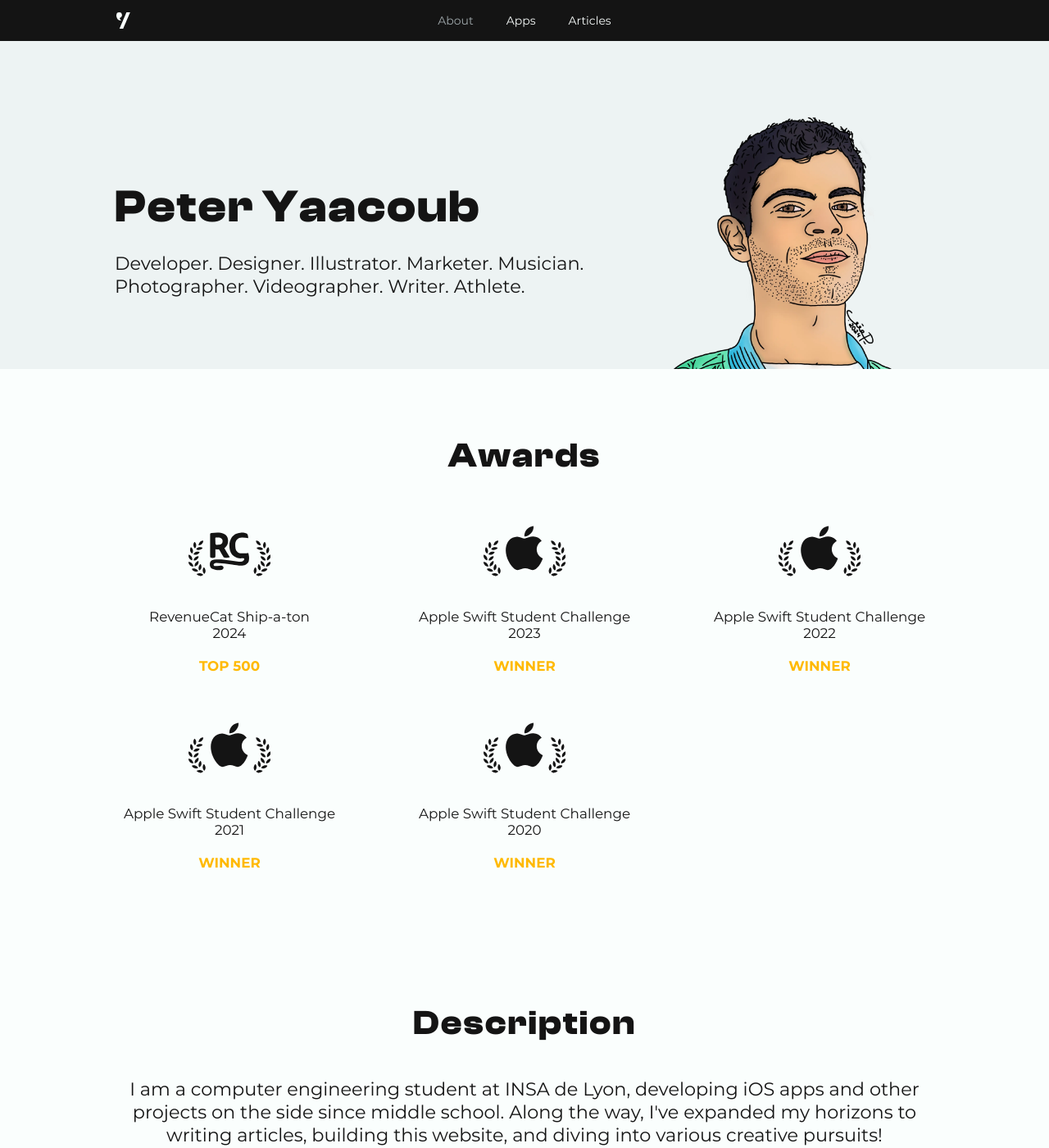
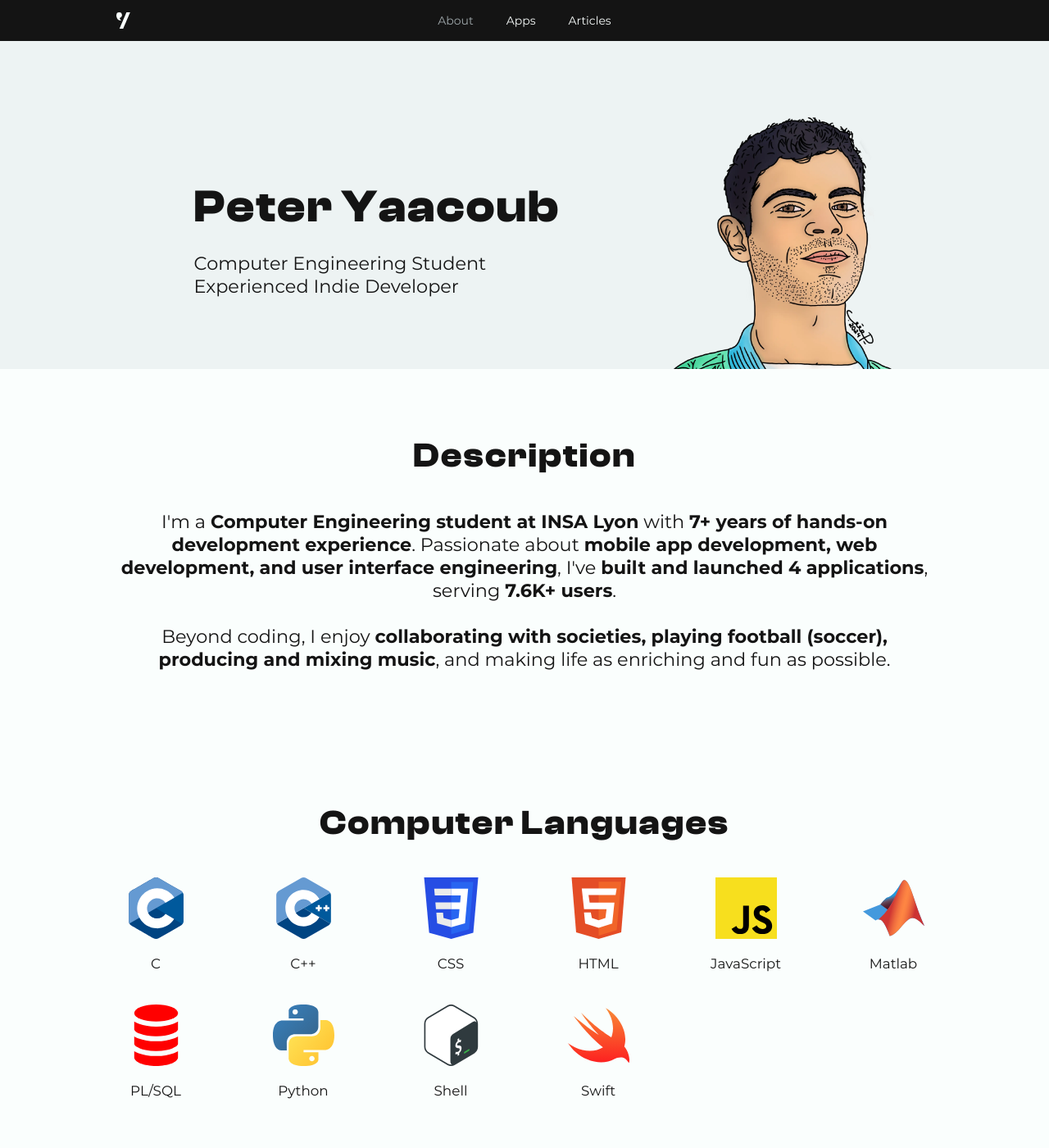
Before and after one commit to Yaacoub/yaacoub.github.io, a Jekyll site: the page built from about/index.md, in a window 1280 px wide and 1400 px high. Shown: the whole window at 82% size. Built offline with Jekyll 4.4.1, drawn with Linux system fonts in a browser that asks for light colours; some of the changed text lies outside the part shown.

```diff
--- a/-stylesheets/-global.css
+++ b/-stylesheets/-global.css
@@ -547,14 +547,14 @@ section.app-hero figure.screenshots img {
 
 section.collection > div {
 	column-gap: var(--padding-l);
-	grid-template-columns: 1fr 1fr 1fr;
+	grid-template-columns: repeat(6, 1fr);
 	row-gap: var(--padding-m);
 	text-align: center;
 }
 
 section.collection figure {
-	height: var(--symbol-l);
-	width: var(--symbol-l);
+	height: var(--symbol-m);
+	width: var(--symbol-m);
 }
 
 section.collection figure img {
@@ -562,7 +562,7 @@ section.collection figure img {
 }
 
 section.collection *:not(.item) {
-	grid-column: span 3;
+	grid-column: span 6;
 }
 
 section.collection .item {
@@ -958,6 +958,15 @@ what are you even doing? */
 		text-align: center;
 	}
 
+	section.collection > div {
+		column-gap: var(--padding-l);
+		grid-template-columns: repeat(3, 1fr);
+	}
+
+	section.collection *:not(.item) {
+		grid-column: span 3;
+	}
+
 	section.collection.collection4 > div {
 		grid-template-columns: 1fr 1fr 1fr;
 	}
--- a/_data/computer_languages.yml
+++ b/_data/computer_languages.yml
@@ -1,3 +1,6 @@
+- name: "C"
+  symbol: "c"
+
 - name: "C++"
   symbol: "cpp"
 
@@ -10,8 +13,17 @@
 - name: "JavaScript"
   symbol: "javascript"
 
+- name: "Matlab"
+  symbol: "matlab"
+
+- name: "PL/SQL"
+  symbol: "plsql"
+
 - name: "Python"
   symbol: "python"
 
+- name: "Shell"
+  symbol: "shell"
+
 - name: "Swift"
   symbol: "swift"
--- a/_data/copy_about.yml
+++ b/_data/copy_about.yml
@@ -1,10 +1,10 @@
 description:
-  "I am a computer engineering student at INSA de Lyon, developing iOS apps and other projects on the side
-  since middle school. Along the way, I've expanded my horizons to writing articles, building this website,
-  and diving into various creative pursuits!
+  "  I'm a <strong>Computer Engineering student at INSA Lyon</strong> with <strong>7+ years of hands-on development experience</strong>.
+  Passionate about <strong>mobile app development, web development, and user interface engineering</strong>,
+  I've <strong>built and launched 4 applications</strong>, serving <strong>7.6K+ users</strong>.
   <br><br>
-  Besides programming, I fancy hobbies such as playing football (soccer), composing music and drawing. I also love languages,
-  and I am native in English, French, and Arabic, intermediate in Spanish, and beginner in German, and Russian."
+  Beyond coding, I enjoy <strong>collaborating with societies, playing football (soccer), producing and mixing music</strong>,
+  and making life as enriching and fun as possible."
 
 subheading:
-  "Developer. Designer. Illustrator. Marketer. Musician. Photographer. Videographer. Writer. Athlete."
+  "Computer Engineering Student<br>Experienced Indie Developer"
--- a/_layouts/about.html
+++ b/_layouts/about.html
@@ -18,6 +18,51 @@ type: "profile"
 				</figure>
 			</div>
 		</section>
+		<section class="collection">
+			<div>
+				<h2>Description</h2>
+				<p class="style-subheading-1">{{ site.data.copy_about.description }}</p>
+			</div>
+		</section>
+		{% if site.data.computer_languages != nil -%}
+		<section class="collection">
+			<div>
+				<h2>Computer Languages</h2>
+				{%- for language in site.data.computer_languages %}
+				<div class="item">
+					<figure aria-label="{{ language.symbol }} logo"><img alt="" src="/-assets/symbols/computer-languages/{{ language.symbol | slugify }}.svg"></figure>
+					<p class="style-subheading-2">{{ language.name }}</p>
+				</div>
+				{%- endfor %}
+			</div>
+		</section>
+		{%- endif -%}
+		{% if site.data.development_tools != nil %}
+		<section class="collection">
+			<div>
+				<h2>Development Tools</h2>
+				{%- for item in site.data.development_tools %}
+				<div class="item">
+					<figure aria-label="{{ item.symbol }} logo"><img alt="" src="/-assets/symbols/development-tools/{{ item.symbol | slugify }}.svg"></figure>
+					<p class="style-subheading-2">{{ item.name }}</p>
+				</div>
+				{%- endfor %}
+			</div>
+		</section>
+		{%- endif %}
+		{% if site.data.productivity_tools != nil %}
+		<section class="collection">
+			<div>
+				<h2>Productivity Tools</h2>
+				{%- for item in site.data.productivity_tools %}
+				<div class="item">
+					<figure aria-label="{{ item.symbol }} logo"><img alt="" src="/-assets/symbols/productivity-tools/{{ item.symbol | slugify }}.svg"></figure>
+					<p class="style-subheading-2">{{ item.name }}</p>
+				</div>
+				{%- endfor %}
+			</div>
+		</section>
+		{%- endif %}
 		{% if site.data.awards != nil -%}
 		<section class="collection">
 			<div>
@@ -38,66 +83,3 @@ type: "profile"
 			</div>
 		</section>
 		{%- endif -%}
-		<section class="collection">
-			<div>
-				<h2>Description</h2>
-				<p class="style-subheading-1">{{ site.data.copy_about.description }}</p>
-			</div>
-		</section>
-		{% if site.data.apps != nil %}
-		<section class="collection collection4">
-			<div>
-				<h2>Apps</h2>
-				{%- for app in site.data.apps %}
-				<a class="animation-underline app-tiles item plain" href="/apps/{{ app.name | slugify }}">
-					<figure aria-label="App icon">
-						<picture>
-							<source srcset="/-assets/images/apps/{{ app.name | slugify }}/icon.webp" type="image/webp">
-							<img alt="" src="/-assets/images/apps/{{ app.name | slugify }}/icon.png">
-						</picture>
-					</figure>
-					<h3>{{ app.name }}</h3>
-				</a>
-				{%- endfor %}
-			</div>
-		</section>
-		{%- endif %}
-		{% if site.data.computer_languages != nil -%}
-		<section class="collection">
-			<div>
-				<h2>Computer Languages</h2>
-				{%- for language in site.data.computer_languages %}
-				<div class="item">
-					<figure aria-label="{{ language.symbol }} logo"><img alt="" src="/-assets/symbols/computer-languages/{{ language.symbol | slugify }}.svg"></figure>
-					<h3>{{ language.name }}</h3>
-				</div>
-				{%- endfor %}
-			</div>
-		</section>
-		{%- endif -%}
-		{% if site.data.development_tools != nil %}
-		<section class="collection">
-			<div>
-				<h2>Development Tools</h2>
-				{%- for item in site.data.development_tools %}
-				<div class="item">
-					<figure aria-label="{{ item.symbol }} logo"><img alt="" src="/-assets/symbols/development-tools/{{ item.symbol | slugify }}.svg"></figure>
-					<h3>{{ item.name }}</h3>
-				</div>
-				{%- endfor %}
-			</div>
-		</section>
-		{%- endif %}
-		{% if site.data.productivity_tools != nil %}
-		<section class="collection">
-			<div>
-				<h2>Productivity Tools</h2>
-				{%- for item in site.data.productivity_tools %}
-				<div class="item">
-					<figure aria-label="{{ item.symbol }} logo"><img alt="" src="/-assets/symbols/productivity-tools/{{ item.symbol | slugify }}.svg"></figure>
-					<h3>{{ item.name }}</h3>
-				</div>
-				{%- endfor %}
-			</div>
-		</section>
-		{%- endif %}
```
Also changed, not shown: -assets/symbols/computer-languages/c.svg (added), -assets/symbols/computer-languages/matlab.svg (added), -assets/symbols/computer-languages/plsql.svg (added), -assets/symbols/computer-languages/shell.svg (added).
